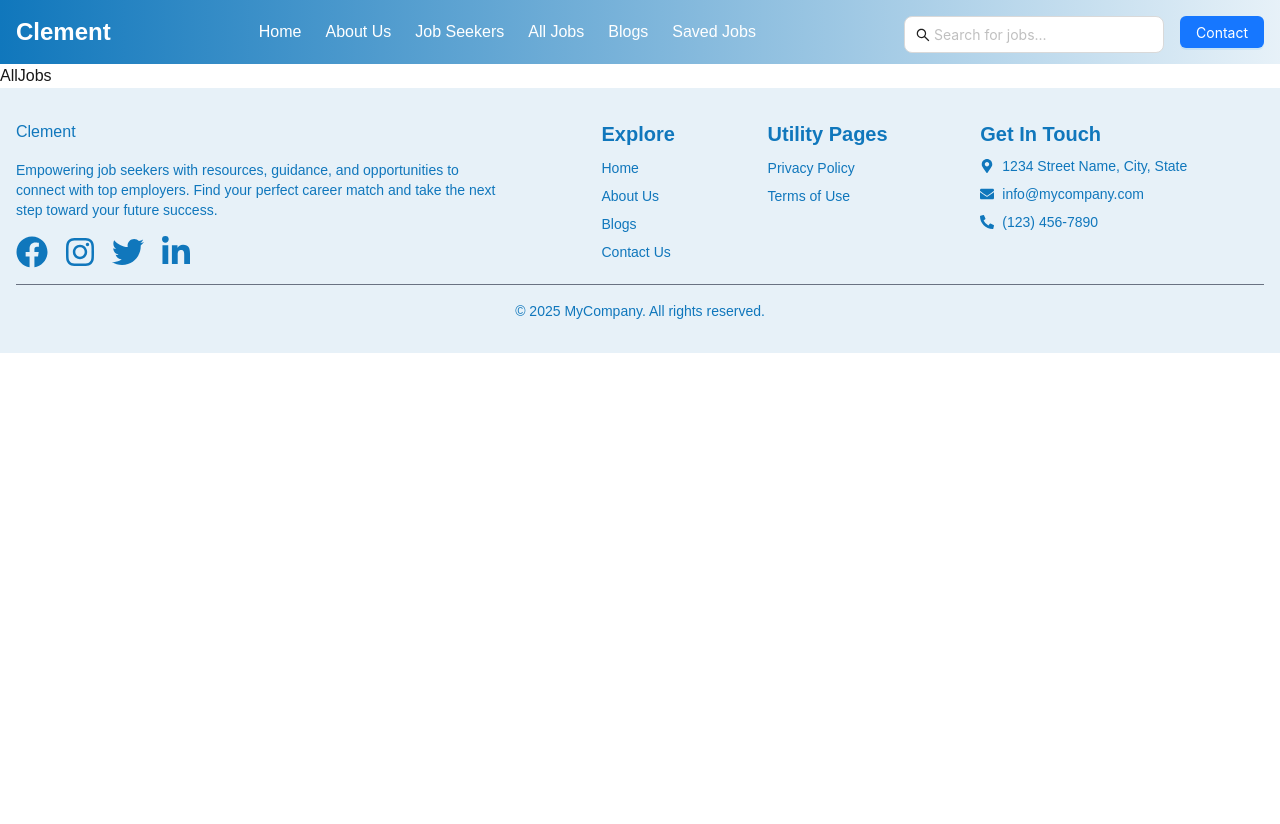
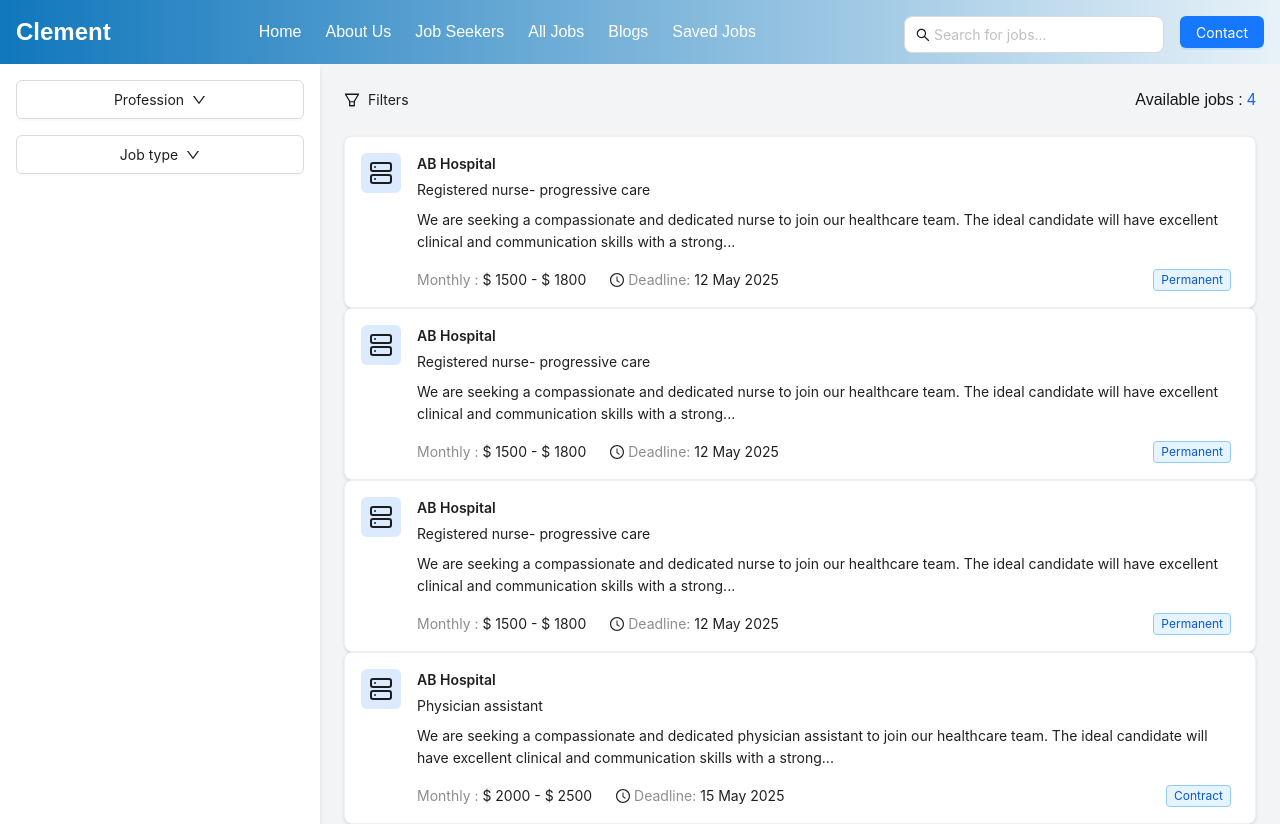
Before and after one commit to shejanNizam/healthcare-web, a Next.js app: page /all-jobs in a window 1280 px wide. Shown: the top 824 px of the page. Before the commit the page ends 800 px from the top, so only its background shows below. Built offline with nearby package versions, Linux system fonts and the light colour scheme.

Commit message:
all jobs comp statically create

```diff
--- a/src/app/all-jobs/page.tsx
+++ b/src/app/all-jobs/page.tsx
@@ -1,7 +1,306 @@
-export default function AllJobs() {
+// export default function AllJobs() {
+//   return (
+//     <div>
+//       <h3>AllJobs</h3>
+//     </div>
+//   );
+// }
+
+"use client";
+
+import {
+  ClockCircleOutlined,
+  DownOutlined,
+  FilterOutlined,
+  UpOutlined,
+} from "@ant-design/icons";
+import { Button, Card, Space, Tag, Typography } from "antd";
+import React, { useEffect, useState } from "react";
+
+const { Text, Paragraph } = Typography;
+// const { Option } = Select;
+
+// Define TypeScript interfaces
+interface Job {
+  id: number;
+  title: string;
+  hospital: string;
+  description: string;
+  salary: string;
+  deadline: string;
+  type: string;
+  category: string;
+}
+
+interface Filters {
+  profession: string | null;
+  jobType: string | null;
+}
+
+// Sample job data
+const jobsData: Job[] = [
+  {
+    id: 1,
+    title: "Registered nurse- progressive care",
+    hospital: "AB Hospital",
+    description:
+      "We are seeking a compassionate and dedicated nurse to join our healthcare team. The ideal candidate will have excellent clinical and communication skills with a strong...",
+    salary: "$ 1500 - $ 1800",
+    deadline: "12 May 2025",
+    type: "Permanent",
+    category: "Nursing",
+  },
+  {
+    id: 2,
+    title: "Registered nurse- progressive care",
+    hospital: "AB Hospital",
+    description:
+      "We are seeking a compassionate and dedicated nurse to join our healthcare team. The ideal candidate will have excellent clinical and communication skills with a strong...",
+    salary: "$ 1500 - $ 1800",
+    deadline: "12 May 2025",
+    type: "Permanent",
+    category: "Nursing",
+  },
+  {
+    id: 3,
+    title: "Registered nurse- progressive care",
+    hospital: "AB Hospital",
+    description:
+      "We are seeking a compassionate and dedicated nurse to join our healthcare team. The ideal candidate will have excellent clinical and communication skills with a strong...",
+    salary: "$ 1500 - $ 1800",
+    deadline: "12 May 2025",
+    type: "Permanent",
+    category: "Nursing",
+  },
+  {
+    id: 4,
+    title: "Physician assistant",
+    hospital: "AB Hospital",
+    description:
+      "We are seeking a compassionate and dedicated physician assistant to join our healthcare team. The ideal candidate will have excellent clinical and communication skills with a strong...",
+    salary: "$ 2000 - $ 2500",
+    deadline: "15 May 2025",
+    type: "Contract",
+    category: "Physician",
+  },
+];
+
+// Define filter categories
+const filterCategories = {
+  Profession: [
+    "Nursing",
+    "Allied",
+    "Physician",
+    "Advance practice",
+    "Dentistry",
+    "Leadership",
+    "Schools",
+    "Language Interpreters",
+    "Revenue Cycle",
+  ],
+  "Job type": [
+    "Travel",
+    "Telehealth",
+    "Permanent",
+    "Contract",
+    "Part-time",
+    "Full-time",
+  ],
+};
+
+const AllJobs: React.FC = () => {
+  const [openDropdown, setOpenDropdown] = useState<string | null>(null);
+  const [filters, setFilters] = useState<Filters>({
+    profession: null,
+    jobType: null,
+  });
+  const [availableJobs, setAvailableJobs] = useState<Job[]>(jobsData);
+
+  // Toggle dropdown visibility
+  const toggleDropdown = (dropdown: string) => {
+    setOpenDropdown(openDropdown === dropdown ? null : dropdown);
+  };
+
+  // Apply filter when option selected
+  const applyFilter = (category: string, value: string) => {
+    const newFilters = { ...filters };
+
+    if (category === "Profession") {
+      newFilters.profession = value;
+    } else if (category === "Job type") {
+      newFilters.jobType = value;
+    }
+
+    setFilters(newFilters);
+    setOpenDropdown(null);
+  };
+
+  // Clear all filters
+  const clearAllFilters = () => {
+    setFilters({
+      profession: null,
+      jobType: null,
+    });
+  };
+
+  // Filter jobs based on selected filters
+  useEffect(() => {
+    let filteredJobs = jobsData;
+
+    if (filters.profession) {
+      filteredJobs = filteredJobs.filter(
+        (job) => job.category === filters.profession
+      );
+    }
+
+    if (filters.jobType) {
+      filteredJobs = filteredJobs.filter((job) => job.type === filters.jobType);
+    }
+
+    setAvailableJobs(filteredJobs);
+  }, [filters]);
+
   return (
-    <div>
-      <h3>AllJobs</h3>
+    <div className="flex min-h-screen bg-gray-100">
+      {/* Left sidebar - Filters */}
+      <div className="w-1/4 bg-white p-4 shadow-md">
+        {/* Filter dropdowns */}
+        {Object.keys(filterCategories).map((category) => (
+          <div key={category} className="mb-4">
+            <Button
+              onClick={() => toggleDropdown(category)}
+              className="w-full flex justify-between items-center"
+              style={{ textAlign: "left", height: "auto", padding: "8px 12px" }}
+            >
+              <span>{category}</span>
+              {openDropdown === category ? <UpOutlined /> : <DownOutlined />}
+            </Button>
+
+            {openDropdown === category && (
+              <div className="mt-1 border border-gray-200 bg-white">
+                {filterCategories[
+                  category as keyof typeof filterCategories
+                ].map((option) => (
+                  <div
+                    key={option}
+                    onClick={() => applyFilter(category, option)}
+                    className={`p-2 cursor-pointer hover:bg-blue-50 ${
+                      (category === "Profession" &&
+                        filters.profession === option) ||
+                      (category === "Job type" && filters.jobType === option)
+                        ? "bg-blue-100"
+                        : ""
+                    }`}
+                  >
+                    {option}
+                  </div>
+                ))}
+              </div>
+            )}
+          </div>
+        ))}
+      </div>
+
+      {/* Right content - Jobs listing */}
+      <div className="w-3/4 p-6">
+        {/* Header with filter info and clear button */}
+        <div className="flex justify-between items-center mb-6">
+          <div className="flex items-center">
+            <FilterOutlined className="mr-2 text-gray-500" />
+            <Text className="mr-2 text-gray-600">Filters</Text>
+            {(filters.profession || filters.jobType) && (
+              <Button
+                type="link"
+                onClick={clearAllFilters}
+                className="text-red-500 p-0"
+                style={{ height: "auto" }}
+              >
+                Clear all
+              </Button>
+            )}
+          </div>
+          <div className="font-medium">
+            Available jobs :{" "}
+            <span className="text-blue-600">{availableJobs.length}</span>
+          </div>
+        </div>
+
+        {/* Job cards */}
+        {availableJobs.map((job) => (
+          <Card
+            key={job.id}
+            className="mb-4 shadow-sm"
+            styles={{ body: { padding: "16px" } }}
+          >
+            <div className="flex items-start">
+              <div className="flex-shrink-0 mr-4">
+                <div className="bg-blue-100 p-2 rounded-md">
+                  <svg
+                    width="24"
+                    height="24"
+                    viewBox="0 0 24 24"
+                    fill="none"
+                    stroke="currentColor"
+                    strokeWidth="2"
+                    strokeLinecap="round"
+                    strokeLinejoin="round"
+                  >
+                    <rect
+                      x="2"
+                      y="2"
+                      width="20"
+                      height="8"
+                      rx="2"
+                      ry="2"
+                    ></rect>
+                    <rect
+                      x="2"
+                      y="14"
+                      width="20"
+                      height="8"
+                      rx="2"
+                      ry="2"
+                    ></rect>
+                    <line x1="6" y1="6" x2="6.01" y2="6"></line>
+                    <line x1="6" y1="18" x2="6.01" y2="18"></line>
+                  </svg>
+                </div>
+              </div>
+
+              <div className="flex-grow">
+                <Text strong className="text-primary">
+                  {job.hospital}
+                </Text>
+                <div className="mt-1">
+                  <Text className="text-primary">{job.title}</Text>
+                </div>
+                <Paragraph className="text-primary mt-2">
+                  {job.description}
+                </Paragraph>
+
+                <div className="flex items-center justify-between text-sm mt-4">
+                  <Space size="large">
+                    <div>
+                      <Text type="secondary">Monthly : </Text>
+                      <Text>{job.salary}</Text>
+                    </div>
+
+                    <div className="flex items-center">
+                      <ClockCircleOutlined className="mr-1 text-gray-500" />
+                      <Text type="secondary">Deadline: </Text>
+                      <Text className="ml-1">{job.deadline}</Text>
+                    </div>
+                  </Space>
+
+                  <Tag color="blue">{job.type}</Tag>
+                </div>
+              </div>
+            </div>
+          </Card>
+        ))}
+      </div>
     </div>
   );
-}
+};
+
+export default AllJobs;
```
